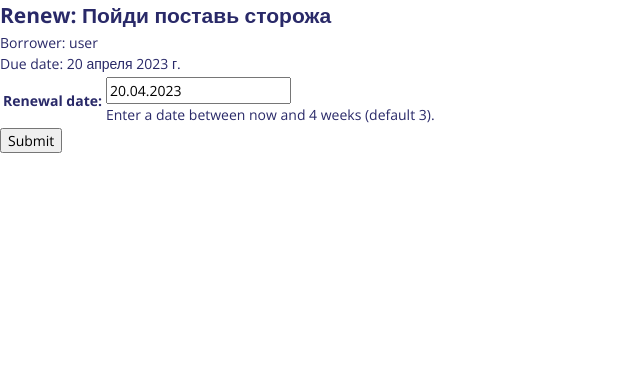
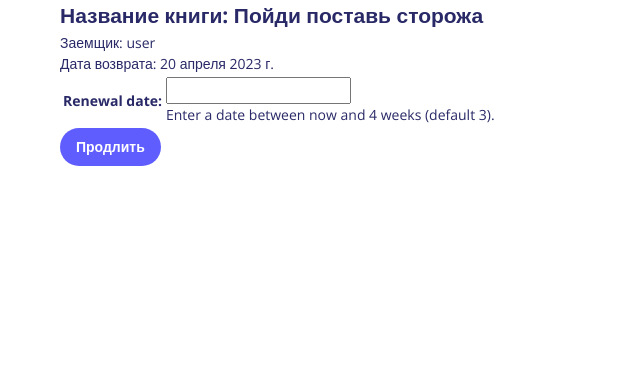
Before and after one commit to ErgardBechert/OnlineLibriry-Django, a Django app: page /catalog/book/7a4a6f86-00a7-4667-af9f-635ac571d13a/renew/ in a window 1280 px wide. Shown: the part 70-435 px from the top of the page, without its empty margins (0-640 px from the left). Run offline with Django 4.2, Linux system fonts and the light colour scheme; data comes from the database, SQL or seed files in the repository; both versions use the stored data as it was after the commit; some libraries are stand-ins or nearby versions.

Commit message:
RenewBookForm переписал испльзуя ModelForm

```diff
--- a/catalog/forms.py
+++ b/catalog/forms.py
@@ -1,22 +1,33 @@
+
+import datetime
 from django import forms
-
 from django.core.exceptions import ValidationError
 from django.utils.translation import gettext_lazy as _
-import datetime #for checking renewal date range.
+from .models import BookInstance
 
-class RenewBookForm(forms.Form):
-    renewal_date = forms.DateField(help_text="Enter a date between now and 4 weeks (default 3).")
+class RenewBookForm(forms.ModelForm):
+    def clean_due_back(self):
+        data = self.cleaned_data['due_back']
+        if not data:
+            raise ValidationError(_('Это поле обязательно к заполнению'))
+        try:
+            datetime.datetime.strptime(str(data), '%Y-%m-%d')
+        except ValueError:
+            raise ValidationError(_('Неверный формат даты'))
 
-    def clean_renewal_date(self):
-        data = self.cleaned_data['renewal_date']
-
-        #Проверка того, что дата не выходит за "нижнюю" границу (не в прошлом).
+        # Проверка того, что дата не в прошлом
         if data < datetime.date.today():
             raise ValidationError(_('Неверная дата - продление в прошлом'))
 
-        #Проверка того, то дата не выходит за "верхнюю" границу (+4 недели).
+        # Проверка, что дата в диапазоне, который разрешен библиотекарю для изменения (сохранения +4 недели)
         if data > datetime.date.today() + datetime.timedelta(weeks=4):
             raise ValidationError(_('Неверная дата - продление более чем на 4 недели вперед'))
 
-        # Помните, что всегда надо возвращать "очищенные" данные.
+        # Не забывайте всегда возвращать очищенные данные
         return data
+
+    class Meta:
+        model = BookInstance
+        fields = ['due_back',]
+        labels = { 'due_back': _('Renewal date'), }
+        help_texts = { 'due_back': _('Enter a date between now and 4 weeks (default 3).'), }
--- a/catalog/templates/catalog/book_renew_librarian.html
+++ b/catalog/templates/catalog/book_renew_librarian.html
@@ -1,16 +1,18 @@
 {% extends "base_generic.html" %}
 {% block content %}
+    <div class="__container">
+        <h1>Название книги: {{bookinst.book.title}}</h1>
+        <p>Заемщик: {{bookinst.borrower}}</p>
+        <p{% if bookinst.is_overdue %} class="text-danger"{% endif %}>Дата возврата: {{bookinst.due_back}}</p>
 
-    <h1>Renew: {{bookinst.book.title}}</h1>
-    <p>Borrower: {{bookinst.borrower}}</p>
-    <p{% if bookinst.is_overdue %} class="text-danger"{% endif %}>Due date: {{bookinst.due_back}}</p>
+        <form action="" method="post">
+            {% csrf_token %}
+            <table>
+            {{ form }}
+            </table>
+            <input class="btn" type="submit" value="Продлить" />
+        </form>
+    </div>
 
-    <form action="" method="post">
-        {% csrf_token %}
-        <table>
-        {{ form }}
-        </table>
-        <input type="submit" value="Submit" />
-    </form>
 
 {% endblock %}
--- a/catalog/templates/catalog/profile.html
+++ b/catalog/templates/catalog/profile.html
@@ -37,7 +37,7 @@
             {% for bookinst in bookinstance_list %}
             {% if is_librarian  %}
                 <li class="{% if bookinst.is_overdue %}text-danger{% endif %}">
-                  <a href="{% url 'book-detail' bookinst.book.pk %}">{{bookinst.book.title}}</a> ({{ bookinst.due_back }}) - {{ bookinst.borrower }}
+                  <a href="{% url 'book-detail' bookinst.book.pk %}">{{bookinst.book.title}}</a> ({{ bookinst.due_back }}) - {{ bookinst.borrower }} - <a href="{% url 'renew-book-librarian' bookinst.id %}">Продлить</a>
                 {% else %}
                 <li class="{% if bookinst.is_overdue %}text-danger{% endif %}">
                   <a href="{% url 'book-detail' bookinst.book.pk %}">{{bookinst.book.title}}</a> ({{ bookinst.due_back }})
--- a/catalog/views.py
+++ b/catalog/views.py
@@ -79,35 +79,6 @@
 
 from .forms import RenewBookForm
 
-@permission_required('catalog.can_mark_returned')
-def renew_book_librarian(request, pk):
-    """
-    View function for renewing a specific BookInstance by librarian
-    """
-    book_inst = get_object_or_404(BookInstance, pk=pk)
-
-    # If this is a POST request then process the Form data
-    if request.method == 'POST':
-
-        # Create a form instance and populate it with data from the request (binding):
-        form = RenewBookForm(request.POST)
-
-        # Check if the form is valid:
-        if form.is_valid():
-            # process the data in form.cleaned_data as required (here we just write it to the model due_back field)
-            book_inst.due_back = form.cleaned_data['renewal_date']
-            book_inst.save()
-
-            # redirect to a new URL:
-            return HttpResponseRedirect(reverse('all-borrowed') )
-
-    # If this is a GET (or any other method) create the default form.
-    else:
-        proposed_renewal_date = datetime.date.today() + datetime.timedelta(weeks=3)
-        form = RenewBookForm(initial={'renewal_date': proposed_renewal_date,})
-
-    return render(request, 'catalog/book_renew_librarian.html', {'form': form, 'bookinst':book_inst})
-
 from django.shortcuts import get_object_or_404
 from django.http import HttpResponseRedirect
 from django.urls import reverse
@@ -128,11 +99,11 @@
         if form.is_valid():
             # Обработка данных из form.cleaned_data
             #(здесь мы просто присваиваем их полю due_back)
-            book_inst.due_back = form.cleaned_data['renewal_date']
+            book_inst.due_back = form.cleaned_data['due_back']
             book_inst.save()
 
             # Переход по адресу 'all-borrowed':
-            return HttpResponseRedirect(reverse('all-borrowed') )
+            return HttpResponseRedirect(reverse('profile') )
 
     # Если это GET (или какой-либо ещё), создать форму по умолчанию.
     else:
--- a/static/css/style.css
+++ b/static/css/style.css
@@ -114,6 +114,7 @@
   color: #fff !important;
   background: #605dff !important;
   border-radius: 20px !important;
+  border: none;
   font-weight: 600;
   cursor: pointer;
   padding: 8px 16px;
```
Also changed, not shown: db.sqlite3.
